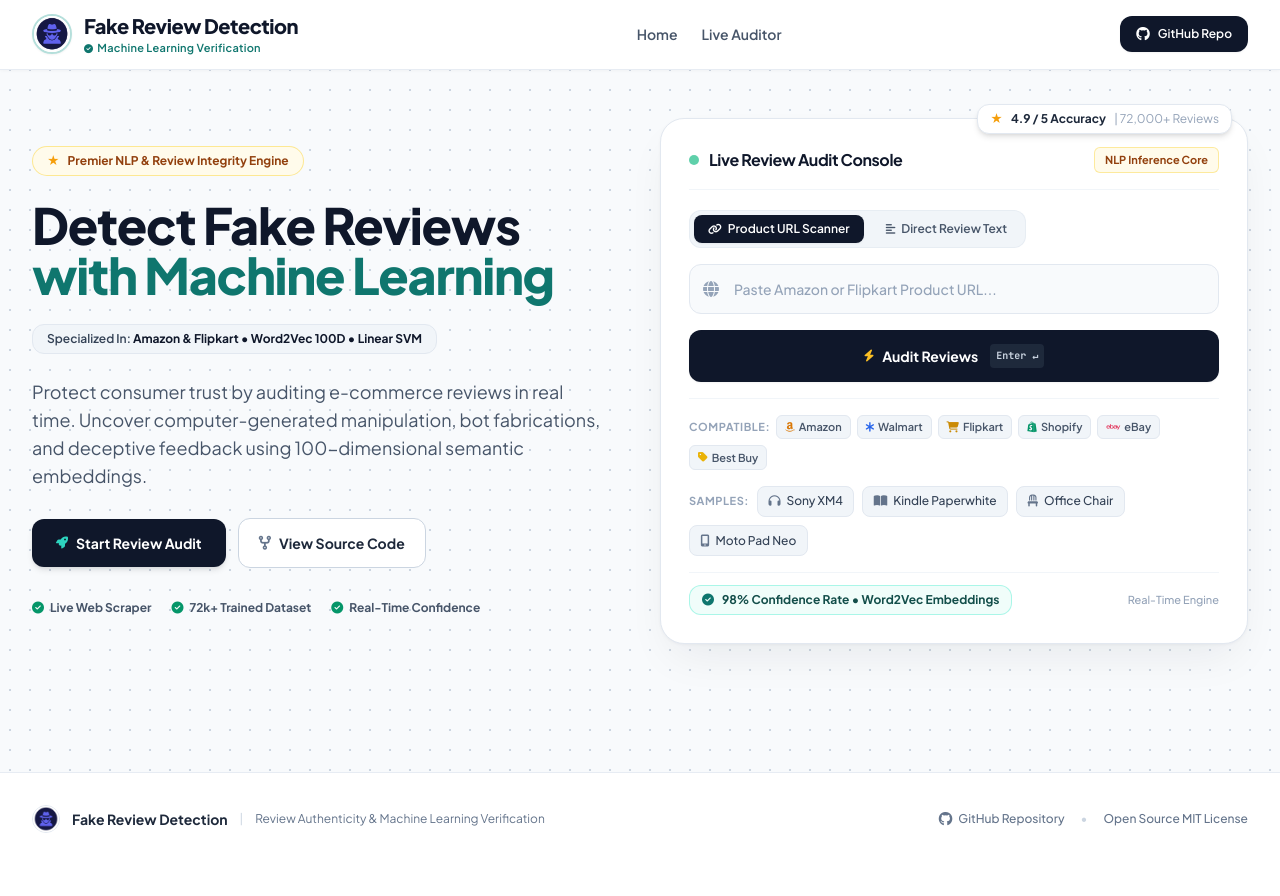
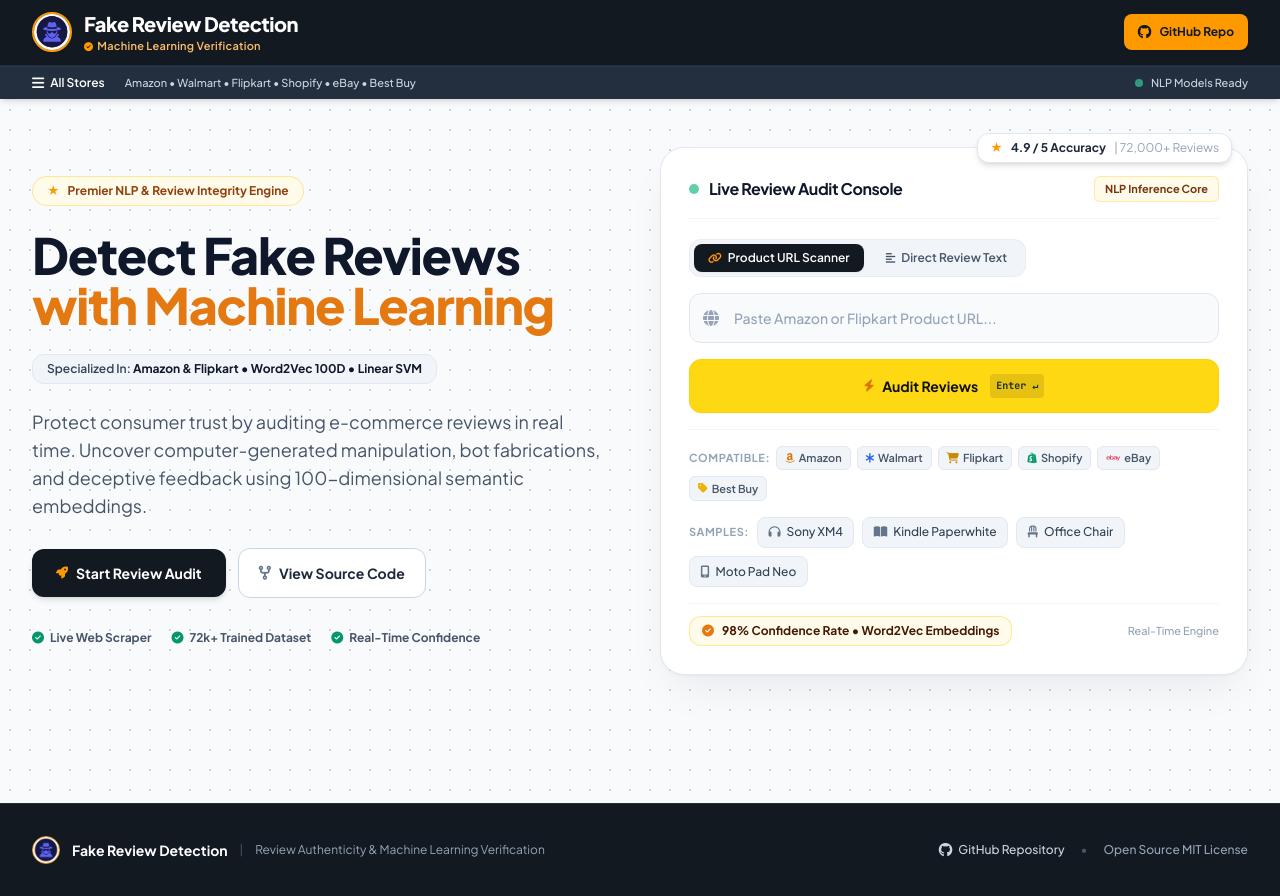
Before and after one commit to kumarsuman-dev/Fake-Review-Detection, a Flask app: page / in a window 1280 px wide. Before the commit the page ends 833 px from the top, so only its background shows below. Run offline with Flask 3, Linux system fonts and the light colour scheme; some libraries are stand-ins or nearby versions.

Commit message:
feat: adopt Amazon navbar theme colors and remove navbar links

```diff
--- a/statics/style.css
+++ b/statics/style.css
@@ -13,10 +13,16 @@
     --text-secondary: #475569;
     --text-muted: #64748b;
 
+    /* Amazon Theme Colors */
+    --color-amazon-dark: #131921;
+    --color-amazon-nav: #232f3e;
+    --color-amazon-orange: #ff9900;
+    --color-amazon-orange-hover: #e47911;
+    --color-amazon-yellow: #febd69;
+    --color-amazon-btn: #ffd814;
+    --color-amazon-btn-hover: #f7ca00;
+
     /* Semantic Colors */
-    --color-teal: #0f766e;
-    --color-teal-light: #0d9488;
-    --color-navy: #0f172a;
     --color-emerald: #059669;
     --color-rose: #e11d48;
     --color-amber: #d97706;
@@ -40,7 +46,7 @@ body {
 .concept-board-card {
     background: #ffffff;
     border: 1px solid #e2e8f0;
-    box-shadow: 0 20px 45px -12px rgba(15, 23, 42, 0.08), 0 1px 3px rgba(15, 23, 42, 0.04);
+    box-shadow: 0 20px 45px -12px rgba(19, 25, 33, 0.08), 0 1px 3px rgba(19, 25, 33, 0.04);
 }
 
 /* Preset Quick-Click Buttons */
@@ -59,15 +65,15 @@ body {
 }
 
 .preset-btn:hover {
-    background-color: #0f172a;
-    border-color: #0f172a;
+    background-color: #131921;
+    border-color: #ff9900;
     color: #ffffff;
     transform: translateY(-1px);
-    box-shadow: 0 2px 6px rgba(15, 23, 42, 0.12);
+    box-shadow: 0 2px 6px rgba(19, 25, 33, 0.2);
 }
 
 .preset-btn:hover i {
-    color: #38bdf8 !important;
+    color: #ff9900 !important;
 }
 
 /* Platform Compatibility Pills */
@@ -95,14 +101,14 @@ body {
 }
 
 .tab-btn:hover {
-    color: #0f172a;
+    color: #131921;
     background-color: #f1f5f9;
 }
 
 .tab-btn.active {
-    background-color: #0f172a;
-    color: #ffffff;
-    box-shadow: 0 2px 6px rgba(15, 23, 42, 0.15);
+    background-color: #131921;
+    color: #ff9900;
+    box-shadow: 0 2px 6px rgba(19, 25, 33, 0.2);
 }
 
 /* Review Cards */
--- a/templates/index.html
+++ b/templates/index.html
@@ -20,15 +20,15 @@
                         mono: ['JetBrains Mono', 'Fira Code', 'monospace'],
                     },
                     colors: {
-                        navy: {
-                            800: '#1e293b',
-                            900: '#0f172a',
-                            950: '#020617',
-                        },
-                        tealBrand: {
-                            600: '#0d9488',
-                            700: '#0f766e',
-                            800: '#115e59',
+                        amazon: {
+                            dark: '#131921',
+                            nav: '#232f3e',
+                            orange: '#ff9900',
+                            orangeHover: '#e47911',
+                            yellow: '#febd69',
+                            btn: '#ffd814',
+                            btnHover: '#f7ca00',
+                            border: '#d5d9d9',
                         }
                     }
                 }
@@ -52,41 +52,56 @@
 </head>
 <body class="bg-subtle-pattern text-slate-900 font-sans min-h-screen flex flex-col justify-between antialiased">
 
-    <!-- Top Navigation Bar -->
-    <nav class="sticky top-0 z-50 bg-white/95 backdrop-blur-md border-b border-slate-200/80 shadow-[0_1px_3px_rgba(0,0,0,0.03)]">
-        <div class="max-w-7xl mx-auto px-4 sm:px-6 lg:px-8 h-18 py-3 flex items-center justify-between">
+    <!-- Top Navigation Header (Amazon Dark Navbar Theme) -->
+    <header class="sticky top-0 z-50 shadow-md">
+        <!-- Main Top Bar (#131921) -->
+        <nav class="bg-[#131921] border-b border-[#232f3e]">
+            <div class="max-w-7xl mx-auto px-4 sm:px-6 lg:px-8 py-2.5 flex items-center justify-between">
 
                 <!-- Brand Logo & Title -->
                 <a href="/" class="flex items-center gap-3 group">
                     <img src="{{ url_for('static', filename='logo.jpg') }}"
                          alt="Fake Review Detection Logo"
-                     class="w-10 h-10 rounded-full border-2 border-teal-600/30 object-cover shadow-sm group-hover:scale-105 transition-transform duration-200">
+                         class="w-10 h-10 rounded-full border-2 border-[#ff9900] object-cover shadow-sm group-hover:scale-105 transition-transform duration-200">
                     <div>
-                    <span class="font-extrabold text-lg sm:text-xl tracking-tight text-slate-900 block leading-tight">
+                        <span class="font-extrabold text-lg sm:text-xl tracking-tight text-white block leading-tight">
                             Fake Review Detection
                         </span>
-                    <span class="text-[11px] text-teal-700 font-semibold tracking-wide flex items-center gap-1">
-                        <i class="fa-solid fa-circle-check text-[9px]"></i> Machine Learning Verification
+                        <span class="text-[11px] text-[#febd69] font-semibold tracking-wide flex items-center gap-1">
+                            <i class="fa-solid fa-circle-check text-[9px] text-[#ff9900]"></i> Machine Learning Verification
                         </span>
                     </div>
                 </a>
 
-            <!-- Navigation Links -->
-            <div class="hidden md:flex items-center gap-6 text-sm font-semibold text-slate-600">
-                <a href="#hero" class="hover:text-teal-700 transition-colors">Home</a>
-                <a href="#audit-console" class="hover:text-teal-700 transition-colors">Live Auditor</a>
-            </div>
-
                 <!-- Action Button -->
                 <div class="flex items-center gap-3">
                     <a href="https://github.com/kumarsuman-dev/Fake-Review-Detection" target="_blank" rel="noreferrer"
-                   class="inline-flex items-center gap-2 px-4 py-2 rounded-xl bg-slate-900 hover:bg-slate-800 text-white text-xs font-semibold shadow-sm hover:shadow transition-all duration-200">
+                       class="inline-flex items-center gap-2 px-3.5 py-2 rounded-lg bg-[#ff9900] hover:bg-[#e47911] text-[#131921] text-xs font-bold shadow-sm hover:shadow transition-all duration-200">
                         <i class="fa-brands fa-github text-sm"></i>
                         <span>GitHub Repo</span>
                     </a>
                 </div>
             </div>
         </nav>
+
+        <!-- Sub-Nav Strip (#232f3e - matching uploaded image: All, Fresh, Stores) -->
+        <div class="bg-[#232f3e] text-slate-200 text-xs py-1.5 px-4 sm:px-6 lg:px-8 border-t border-slate-700/50">
+            <div class="max-w-7xl mx-auto flex items-center justify-between">
+                <div class="flex items-center gap-5 font-medium">
+                    <span class="flex items-center gap-1.5 text-white font-semibold cursor-default">
+                        <i class="fa-solid fa-bars text-sm"></i> All Stores
+                    </span>
+                    <span class="hidden sm:inline text-slate-300 text-[11px]">
+                        Amazon • Walmart • Flipkart • Shopify • eBay • Best Buy
+                    </span>
+                </div>
+                <div class="flex items-center gap-2 text-[11px] text-slate-300 font-medium">
+                    <span class="inline-block w-2 h-2 rounded-full bg-emerald-400 animate-pulse"></span>
+                    <span>NLP Models Ready</span>
+                </div>
+            </div>
+        </div>
+    </header>
 
     <!-- Main Content Container -->
     <main class="w-full max-w-7xl mx-auto px-4 sm:px-6 lg:px-8 pt-8 pb-16 flex-1">
@@ -106,7 +121,7 @@
                 <!-- Main Headline -->
                 <h1 class="text-4xl sm:text-5xl lg:text-[50px] font-extrabold tracking-tight text-slate-900 leading-[1.12]">
                     Detect Fake Reviews <br>
-                    <span class="text-teal-700">with Machine Learning</span>
+                    <span class="text-[#e47911]">with Machine Learning</span>
                 </h1>
 
                 <!-- Specialization Pill Tag -->
@@ -122,8 +137,8 @@
                 <!-- CTA Action Buttons -->
                 <div class="flex flex-wrap items-center gap-3 pt-1">
                     <a href="#audit-console"
-                       class="inline-flex items-center justify-center gap-2 px-6 py-3.5 rounded-xl bg-slate-900 hover:bg-slate-800 text-white font-bold text-sm shadow-md hover:shadow-lg transition-all duration-200 transform hover:-translate-y-0.5">
-                        <i class="fa-solid fa-rocket text-xs text-teal-400"></i>
+                       class="inline-flex items-center justify-center gap-2 px-6 py-3.5 rounded-xl bg-[#131921] hover:bg-[#232f3e] text-white font-bold text-sm shadow-md hover:shadow-lg transition-all duration-200 transform hover:-translate-y-0.5">
+                        <i class="fa-solid fa-rocket text-xs text-[#ff9900]"></i>
                         <span>Start Review Audit</span>
                     </a>
                     <a href="https://github.com/kumarsuman-dev/Fake-Review-Detection" target="_blank" rel="noreferrer"
@@ -155,7 +170,7 @@
 
                 <!-- Floating Accuracy Rating Badge on Top Right -->
                 <div class="absolute -top-3.5 right-4 z-20 hidden sm:flex items-center gap-2 px-3 py-1.5 rounded-xl bg-white border border-slate-200 shadow-md text-xs font-bold text-slate-800">
-                    <span class="text-amber-500">★</span>
+                    <span class="text-[#ff9900]">★</span>
                     <span>4.9 / 5 Accuracy</span>
                     <span class="text-slate-400 font-normal">| 72,000+ Reviews</span>
                 </div>
@@ -171,7 +186,7 @@
                                 Live Review Audit Console
                             </span>
                         </div>
-                        <span class="px-2.5 py-1 rounded-md bg-amber-50 text-amber-800 border border-amber-200/80 text-[11px] font-bold">
+                        <span class="px-2.5 py-1 rounded-md bg-amber-50 text-amber-900 border border-amber-200/80 text-[11px] font-bold">
                             NLP Inference Core
                         </span>
                     </div>
@@ -179,8 +194,8 @@
                     <!-- Mode Switcher Tabs -->
                     <div class="flex items-center gap-2 mb-4 p-1 rounded-xl bg-slate-100 border border-slate-200/60 max-w-fit">
                         <button onclick="switchMode('url')" id="mode-url-btn"
-                                class="px-3.5 py-1.5 rounded-lg bg-slate-900 text-white text-xs font-semibold shadow-sm flex items-center gap-1.5 transition-all">
-                            <i class="fa-solid fa-link text-[11px]"></i>
+                                class="px-3.5 py-1.5 rounded-lg bg-[#131921] text-white text-xs font-semibold shadow-sm flex items-center gap-1.5 transition-all">
+                            <i class="fa-solid fa-link text-[11px] text-[#ff9900]"></i>
                             <span>Product URL Scanner</span>
                         </button>
                         <button onclick="switchMode('text')" id="mode-text-btn"
@@ -201,7 +216,7 @@
                                    placeholder="Paste Amazon or Flipkart Product URL..."
                                    autocomplete="off"
                                    spellcheck="false"
-                                   class="w-full pl-11 pr-10 py-3.5 rounded-xl bg-slate-50 border border-slate-200 text-slate-900 placeholder-slate-400 text-xs sm:text-sm font-medium focus:bg-white focus:outline-none focus:border-teal-600 focus:ring-2 focus:ring-teal-600/10 transition-all">
+                                   class="w-full pl-11 pr-10 py-3.5 rounded-xl bg-slate-50 border border-slate-200 text-slate-900 placeholder-slate-400 text-xs sm:text-sm font-medium focus:bg-white focus:outline-none focus:border-[#ff9900] focus:ring-2 focus:ring-[#ff9900]/20 transition-all">
                             <button onclick="clearInput()" id="btn-clear-input" class="absolute right-3 text-slate-400 hover:text-slate-600 p-1.5 hidden transition-colors" title="Clear input">
                                 <i class="fa-solid fa-xmark text-xs"></i>
                             </button>
@@ -209,10 +224,10 @@
 
                         <!-- Action Submit Button -->
                         <button onclick="analyzeReviews()" id="btn-analyze"
-                                class="w-full py-3.5 bg-slate-900 hover:bg-slate-800 text-white font-bold rounded-xl text-sm transition-all duration-150 flex items-center justify-center gap-2 shadow-sm hover:shadow active:scale-[0.99]">
-                            <i class="fa-solid fa-bolt text-xs text-amber-400"></i>
+                                class="w-full py-3.5 bg-[#ffd814] hover:bg-[#f7ca00] text-[#0f1111] font-bold rounded-xl text-sm border border-[#fcd200] transition-all duration-150 flex items-center justify-center gap-2 shadow-sm hover:shadow active:scale-[0.99]">
+                            <i class="fa-solid fa-bolt text-xs text-[#d97706]"></i>
                             <span>Audit Reviews</span>
-                            <kbd class="hidden sm:inline-block ml-1 text-[10px] font-mono px-1.5 py-0.5 rounded bg-slate-800 text-slate-300">Enter ↵</kbd>
+                            <kbd class="hidden sm:inline-block ml-1 text-[10px] font-mono px-1.5 py-0.5 rounded bg-black/10 text-slate-800">Enter ↵</kbd>
                         </button>
                     </div>
 
@@ -220,12 +235,12 @@
                     <div id="container-text-mode" class="hidden space-y-4">
                         <textarea id="raw-review-text" rows="3"
                                   placeholder="Type or paste any product review here to test against the model..."
-                                  class="w-full p-3.5 rounded-xl bg-slate-50 border border-slate-200 text-slate-900 placeholder-slate-400 text-xs sm:text-sm font-medium focus:bg-white focus:outline-none focus:border-teal-600 focus:ring-2 focus:ring-teal-600/10 resize-none transition-all"></textarea>
+                                  class="w-full p-3.5 rounded-xl bg-slate-50 border border-slate-200 text-slate-900 placeholder-slate-400 text-xs sm:text-sm font-medium focus:bg-white focus:outline-none focus:border-[#ff9900] focus:ring-2 focus:ring-[#ff9900]/20 resize-none transition-all"></textarea>
 
                         <div class="flex flex-wrap items-center justify-between gap-3 pt-2 border-t border-slate-100">
                             <div class="flex items-center gap-2 text-xs font-semibold text-slate-700">
                                 <span>Associated Rating:</span>
-                                <select id="raw-rating" class="bg-white border border-slate-200 text-slate-800 text-xs rounded-lg px-2.5 py-1.5 font-medium focus:outline-none focus:border-teal-600">
+                                <select id="raw-rating" class="bg-white border border-slate-200 text-slate-800 text-xs rounded-lg px-2.5 py-1.5 font-medium focus:outline-none focus:border-[#ff9900]">
                                     <option value="5.0">5.0 ★★★★★</option>
                                     <option value="4.0">4.0 ★★★★☆</option>
                                     <option value="3.0">3.0 ★★★☆☆</option>
@@ -234,8 +249,8 @@
                                 </select>
                             </div>
                             <button onclick="analyzeDirectText()" id="btn-analyze-text"
-                                    class="px-5 py-2.5 bg-slate-900 hover:bg-slate-800 text-white font-bold rounded-xl text-xs transition-all flex items-center justify-center gap-2">
-                                <i class="fa-solid fa-bolt text-xs text-amber-400"></i>
+                                    class="px-5 py-2.5 bg-[#ffd814] hover:bg-[#f7ca00] text-[#0f1111] font-bold rounded-xl text-xs border border-[#fcd200] transition-all flex items-center justify-center gap-2 shadow-sm">
+                                <i class="fa-solid fa-bolt text-xs text-[#d97706]"></i>
                                 <span>Classify Review Text</span>
                             </button>
                         </div>
@@ -277,10 +292,10 @@
                         </div>
                     </div>
 
-                    <!-- Floating Confidence Badge (like "98% Clarity Rate" in user reference image) -->
+                    <!-- Floating Confidence Badge -->
                     <div class="mt-4 pt-3 border-t border-slate-100 flex items-center justify-between text-xs">
-                        <div class="inline-flex items-center gap-2 px-3 py-1.5 rounded-xl bg-teal-50 border border-teal-200/80 text-teal-900 font-bold">
-                            <i class="fa-solid fa-circle-check text-teal-700"></i>
+                        <div class="inline-flex items-center gap-2 px-3 py-1.5 rounded-xl bg-amber-50 border border-amber-200/90 text-amber-950 font-bold">
+                            <i class="fa-solid fa-circle-check text-[#e47911]"></i>
                             <span>98% Confidence Rate • Word2Vec Embeddings</span>
                         </div>
                         <span class="text-[11px] text-slate-400 font-medium">Real-Time Engine</span>
@@ -419,7 +434,7 @@
                             <i class="fa-solid fa-magnifying-glass text-xs text-slate-400 absolute left-3 top-1/2 -translate-y-1/2"></i>
                             <input type="text" id="filter-search" oninput="searchReviews(this.value)"
                                    placeholder="Filter review keywords..."
-                                   class="w-full pl-8 pr-3 py-1.5 rounded-lg bg-slate-50 border border-slate-200 text-xs text-slate-900 placeholder-slate-400 focus:outline-none focus:border-teal-600">
+                                   class="w-full pl-8 pr-3 py-1.5 rounded-lg bg-slate-50 border border-slate-200 text-xs text-slate-900 placeholder-slate-400 focus:outline-none focus:border-[#ff9900]">
                         </div>
                         <button onclick="exportJSON()" class="px-3 py-1.5 rounded-lg bg-slate-100 hover:bg-slate-200 text-slate-700 text-xs font-semibold flex items-center gap-1.5 transition-colors" title="Export JSON">
                             <i class="fa-solid fa-code text-[11px]"></i>
@@ -445,22 +460,22 @@
         </section>
     </main>
 
-    <!-- Clean SaaS Footer -->
-    <footer class="bg-white border-t border-slate-200/80 py-8">
-        <div class="max-w-7xl mx-auto px-4 sm:px-6 lg:px-8 flex flex-col sm:flex-row items-center justify-between gap-4 text-xs text-slate-500">
+    <!-- Clean Amazon Dark Footer -->
+    <footer class="bg-[#131921] border-t border-[#232f3e] py-8 text-slate-300">
+        <div class="max-w-7xl mx-auto px-4 sm:px-6 lg:px-8 flex flex-col sm:flex-row items-center justify-between gap-4 text-xs">
             <div class="flex items-center gap-3">
-                <img src="{{ url_for('static', filename='logo.jpg') }}" alt="Logo" class="w-7 h-7 rounded-full border border-slate-200">
-                <span class="font-bold text-slate-800 text-sm">Fake Review Detection</span>
-                <span class="text-slate-300">|</span>
-                <span>Review Authenticity & Machine Learning Verification</span>
+                <img src="{{ url_for('static', filename='logo.jpg') }}" alt="Logo" class="w-7 h-7 rounded-full border border-[#ff9900]">
+                <span class="font-bold text-white text-sm">Fake Review Detection</span>
+                <span class="text-slate-600">|</span>
+                <span class="text-slate-400">Review Authenticity & Machine Learning Verification</span>
             </div>
             <div class="flex items-center gap-4 font-medium">
-                <a href="https://github.com/kumarsuman-dev/Fake-Review-Detection" target="_blank" class="hover:text-slate-900 transition-colors flex items-center gap-1.5">
+                <a href="https://github.com/kumarsuman-dev/Fake-Review-Detection" target="_blank" class="text-slate-300 hover:text-[#ff9900] transition-colors flex items-center gap-1.5">
                     <i class="fa-brands fa-github text-sm"></i>
                     <span>GitHub Repository</span>
                 </a>
-                <span class="text-slate-300">•</span>
-                <span>Open Source MIT License</span>
+                <span class="text-slate-600">•</span>
+                <span class="text-slate-400">Open Source MIT License</span>
             </div>
         </div>
     </footer>
```
Lines whose indentation alone changed are shown as unchanged.
